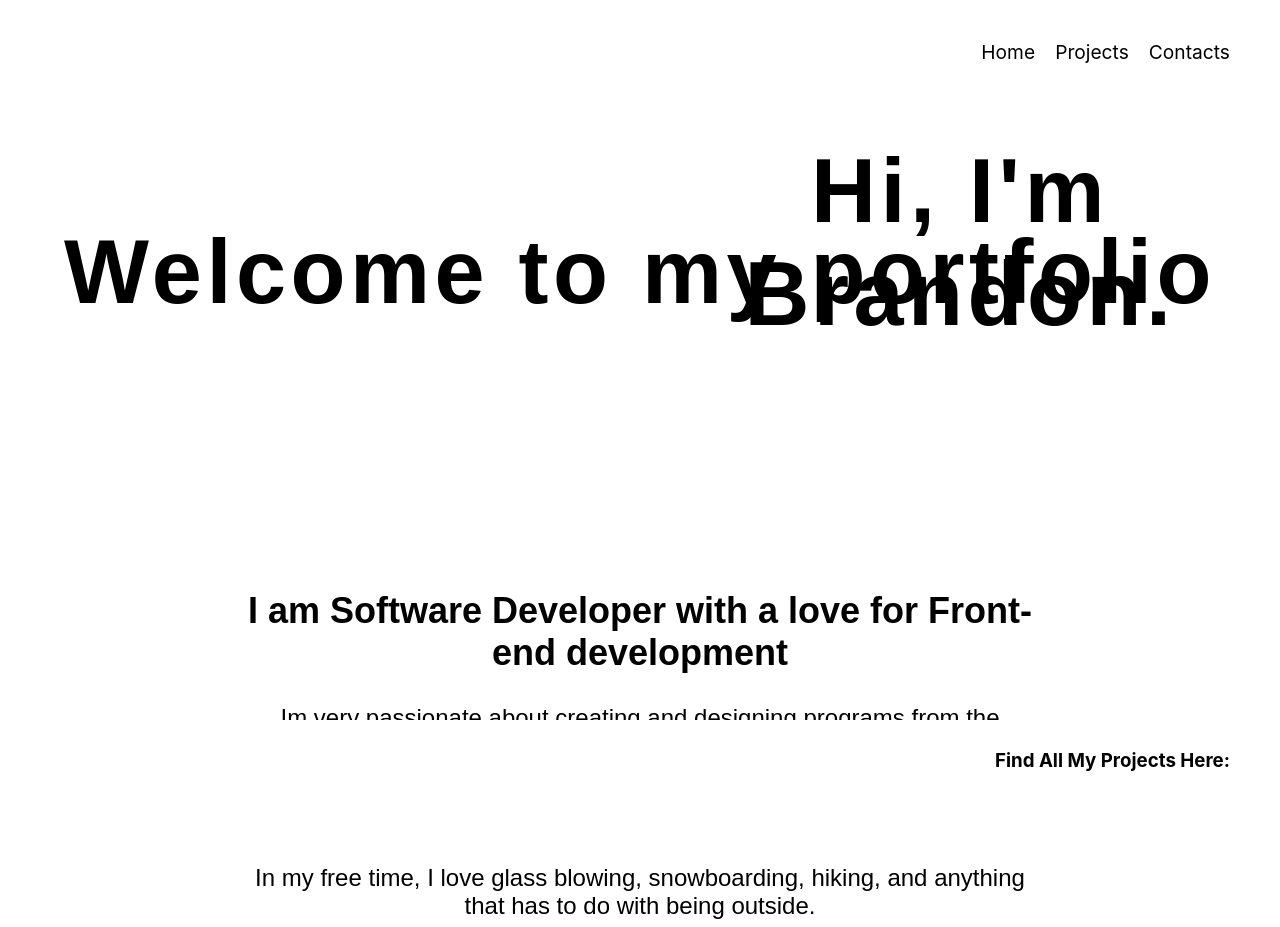
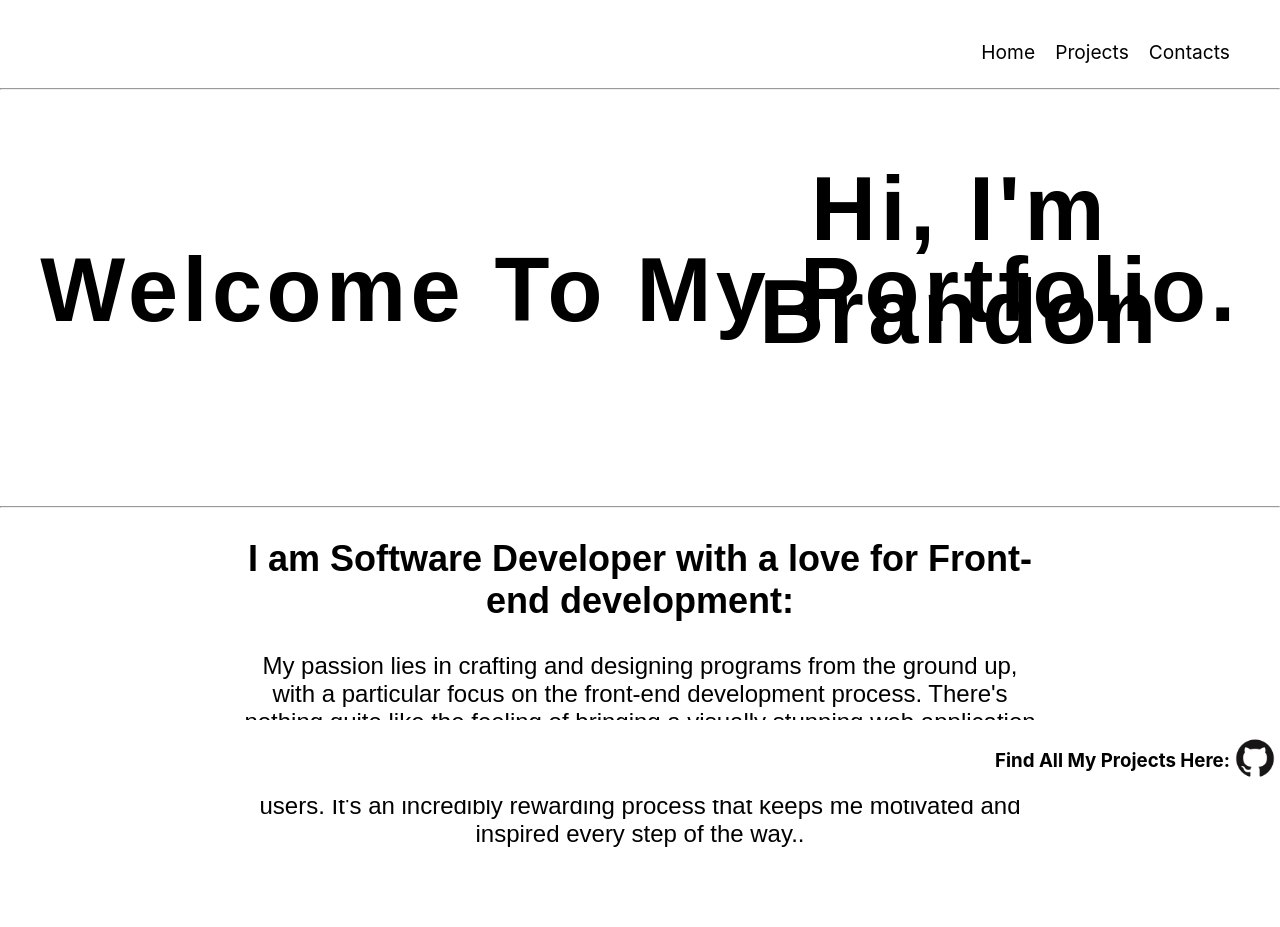
Before and after one commit to BrandonF55/React-Portfolio, a React (Create React App) app: page / in a window 1280 px wide. Shown: the top 927 px of the page. Built offline with nearby package versions, Linux system fonts and the light colour scheme.

Commit message:
updated the homepage, everything fits correctly and the contact page everything is algined is good. the next step is to get project on the project page

```diff
--- a/src/components/ContactPage/ContactPage.jsx
+++ b/src/components/ContactPage/ContactPage.jsx
@@ -5,25 +5,29 @@ import LinkedIn_LoGo from '../../assets/LinkedIn_LoGo.png';
 function ContactPage() {
   return (
     <div className={styles.ContactPage}>
+
       <div className={styles.ContactContainer}>
         <div>
             <h1>
               <span className={styles.typing}>Come Say Hi,</span>
           </h1>
         </div>
+
       </div>
+
 
       <div className={styles.Information}>
         <h2>
-          {`Connect With Me On LinkedIn`}
+          {`Connect With Me On LinkedIn:`}
           <a href='https://www.linkedin.com/in/brandon-fenk/'>
             <img src={LinkedIn_LoGo} alt='black linkedin png' />
           </a>
         </h2>
+
         <h2>
-          {`Link To My`}
+          {`Here Is My`}
           <a href='https://drive.google.com/file/d/1XmXcK48eL-O1FvyOBEUy9r5PBIcrb1Sp/view?usp=share_link'>
-            <h3>Resume</h3>
+            <h3 className='underline'>Resume</h3>
           </a>
         </h2>
       </div>
--- a/src/components/ContactPage/ContactPage.module.scss
+++ b/src/components/ContactPage/ContactPage.module.scss
@@ -3,6 +3,8 @@
   flex-direction: row;
   justify-content: space-around;
   align-items: center;
+  margin-top: 100px;
+  padding-top: 50px;
 
   .ContactContainer {
     display: flex;
@@ -12,9 +14,23 @@
   .Information {
     display: flex;
     flex-direction: column;
-    align-items: stretch;
+    align-items: center;
     text-align: center;
   }
+
+  .Information h2 {
+    display: flex;
+    align-items: center;
+    margin-bottom: 20px;
+  }
+
+  .Information a img {
+    height: 45px;
+    object-fit: contain;
+    mix-blend-mode: color-burn;
+    margin-left: 10px;
+  }
+
 
   a img {
     height: 45px;
--- a/src/components/HomePage/HomePage.jsx
+++ b/src/components/HomePage/HomePage.jsx
@@ -5,22 +5,24 @@ import styles from './HomePage.module.scss';
 function HomePage() {
   return (
     <div className={styles.HomePage}>
+      <hr />
       <div className={styles.welcome}>
-        <h1 className={styles.welcome__text}>Hi, I'm Brandon.</h1>
-        <h1 className={styles.welcome__line}>Welcome to my portfolio</h1>
+        <h1 className={styles.welcome__text}>Hi, I'm Brandon</h1>
+        <h1 className={styles.welcome__line}>Welcome To My Portfolio.</h1>
       </div>
+      <hr />
 
       <div className={styles.aboutWrapper}>
         <div className={styles.About}>
-          <h2>I am Software Developer with a love for Front-end development</h2>
+          <h2>I am Software Developer with a love for Front-end development:</h2>
           <p>
-            Im very passionate about creating and designing programs from the ground up. My heart really lies in the
-            front-end part of the development process. I love creating visually beautiful web applications.
+            My passion lies in crafting and designing programs from the ground up, with a particular focus on the front-end development process. There's nothing quite like the feeling of bringing a visually stunning web application to life! From the colors and typography to the layout and user interface, I pour my heart into creating truly beautiful and engaging experiences for users. It's an incredibly rewarding process that keeps me motivated and inspired every step of the way..
           </p>
           <br />
           <p>
-            In my free time, I love glass blowing, snowboarding, hiking, and anything that has to do with being outside.
+          Outside of work, I love adventure and the great outdoors. I enjoy skiing, hiking, and exploring new trails, and I find relaxation through the art of glass blowing. If I'm not coding, you can find me experiencing all that the world has to offer.
           </p>
+          <hr />
         </div>
       </div>
     </div>
--- a/src/components/HomePage/HomePage.module.scss
+++ b/src/components/HomePage/HomePage.module.scss
@@ -6,7 +6,8 @@
     text-align: center;
     letter-spacing: 0.1em;
     width: 100vw;
-    height:60vh;
+    height:50vh;
+
 
   }
 
@@ -35,7 +36,7 @@
     font-weight: 500;
     margin: auto;
     max-width: 800px;
-    height: 50vh;
+    height: 64vh;
     text-align: center;
 
   }
--- a/src/components/Page/Footer.module.scss
+++ b/src/components/Page/Footer.module.scss
@@ -25,6 +25,6 @@
 
   img {
     object-fit: contain;
-    mix-blend-mode: color-burn;
+    // mix-blend-mode: color-burn;
   }
 }
--- a/src/components/Page/Navigation.jsx
+++ b/src/components/Page/Navigation.jsx
@@ -16,6 +16,7 @@ function Navigation() {
         Contacts
       </NavLink>
     </nav>
+
   );
 }
 
```
